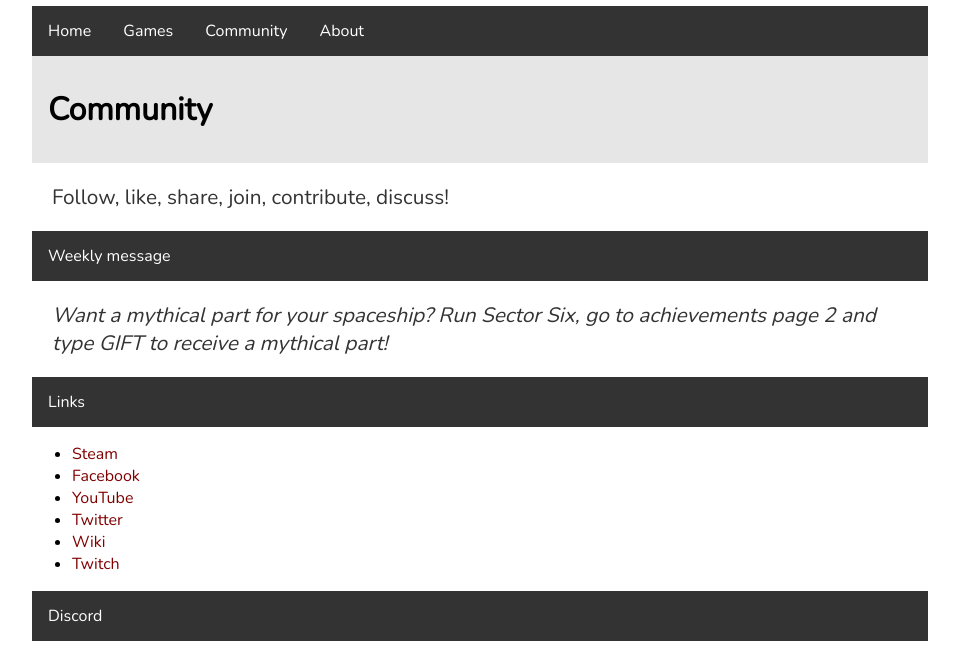
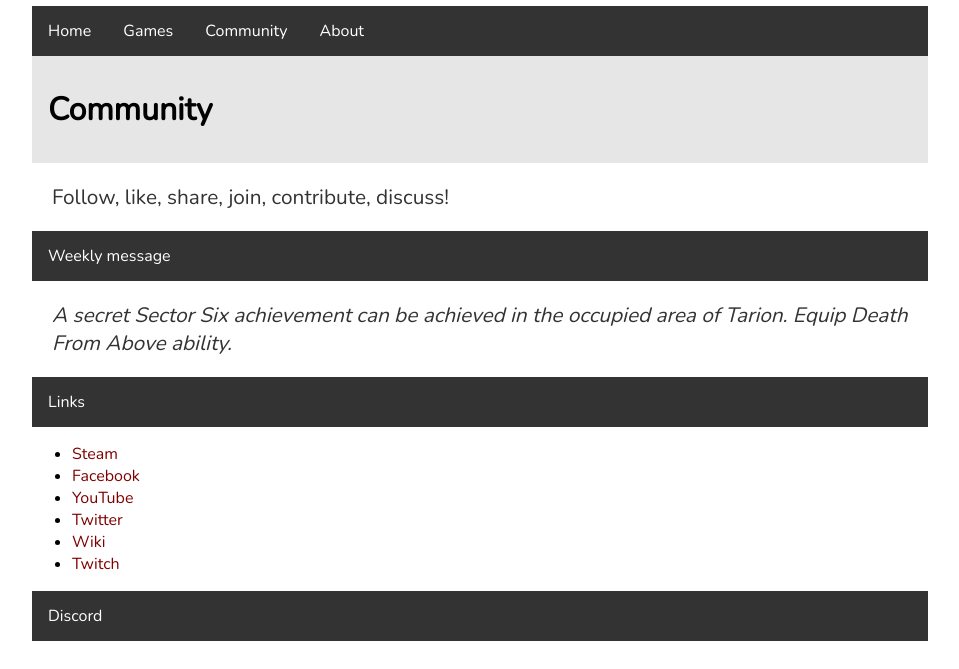
Before and after one commit to Phoebe3663/Zuurix.github.io, a Jekyll site: the page built from community/index.html, in a window 1280 px wide, cut to the strip 308-977 px from the top of the page. Shown: the whole strip, without its empty margins (160-1119 px from the left). Built offline with Jekyll 4.4.1, drawn with Linux system fonts in a browser that asks for light colours; comment, search, counter and statistics services are not loaded.

Commit message:
Update index.html

```diff
--- a/community/index.html
+++ b/community/index.html
@@ -10,7 +10,7 @@ title: Zuurix.com - Community
 <a>Weekly message</a>
 </comments>
 
-<p><i>Want a mythical part for your spaceship? Run Sector Six, go to achievements page 2 and type GIFT to receive a mythical part!</i></p>
+<p><i>A secret Sector Six achievement can be achieved in the occupied area of Tarion. Equip Death From Above ability.</i></p>
 
 <comments>
 <a>Links</a>
```
